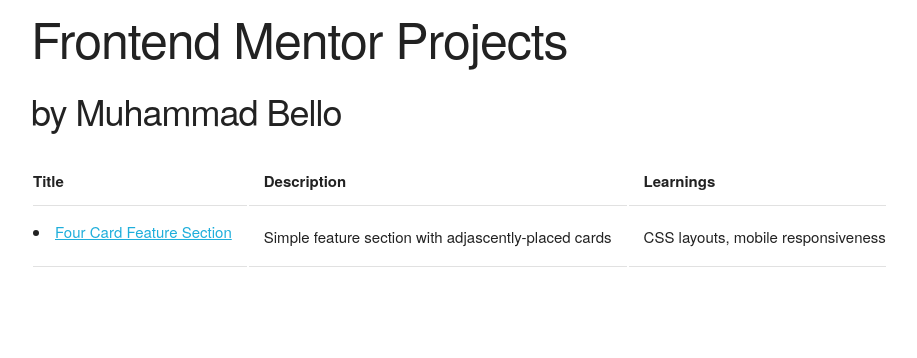
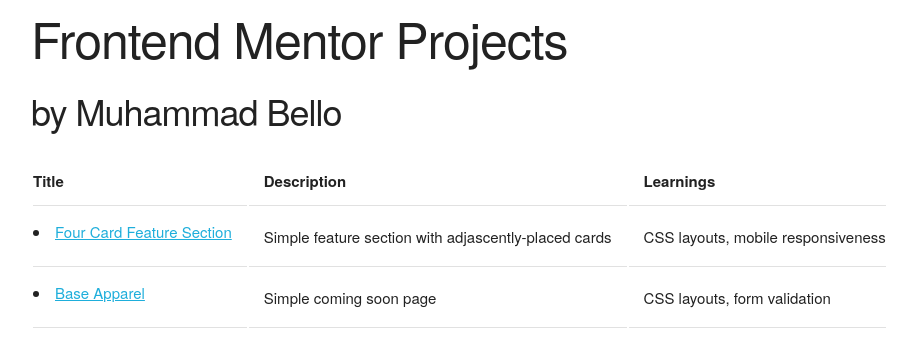
Before and after one commit to magbello157/frontendmentor, a plain HTML site: page index.html in a window 1280 px wide. Shown: the whole page, without its empty margins (129-1046 px from the left). Drawn offline with nearby package versions, Linux system fonts and the light colour scheme.

Commit message:
add base apparel to homepage

```diff
--- a/index.html
+++ b/index.html
@@ -22,12 +22,21 @@
         </tr>
       </thead>
       <tbody>
+        <!-- Four Card Feature Section -->
         <tr>
           <td>
             <li><a href="four-card-feature-section/index.html" target="_blank">Four Card Feature Section</a></li>
           </td>
           <td>Simple feature section with adjascently-placed cards</td>
           <td>CSS layouts, mobile responsiveness</td>
+        </tr>
+        <!-- Base Apparel -->
+        <tr>
+          <td>
+            <li><a href="base-apparel-coming-soon-page/index.html" target="_blank">Base Apparel</a></li>
+          </td>
+          <td>Simple coming soon page</td>
+          <td>CSS layouts, form validation</td>
         </tr>
       </tbody>
     </table>
```
